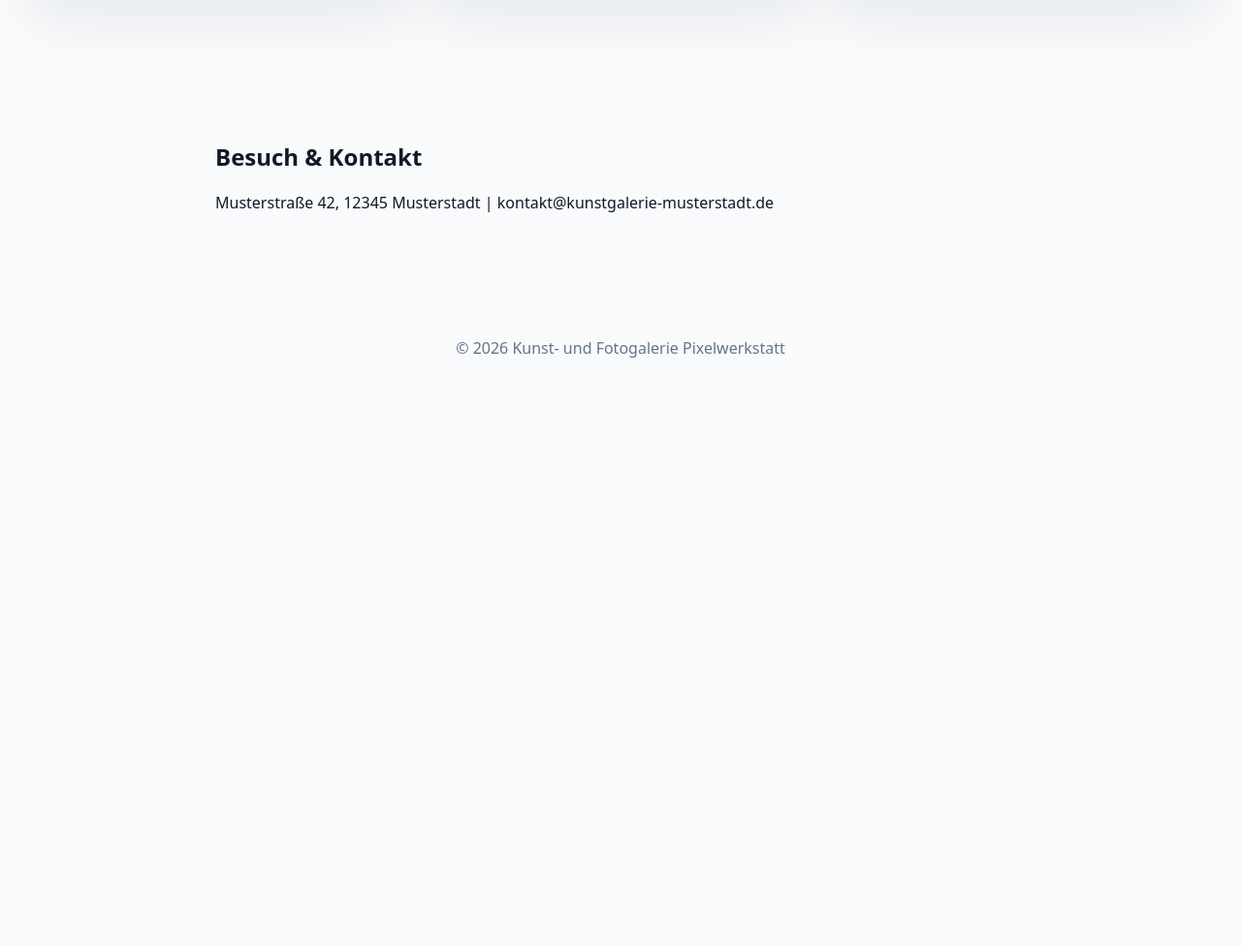
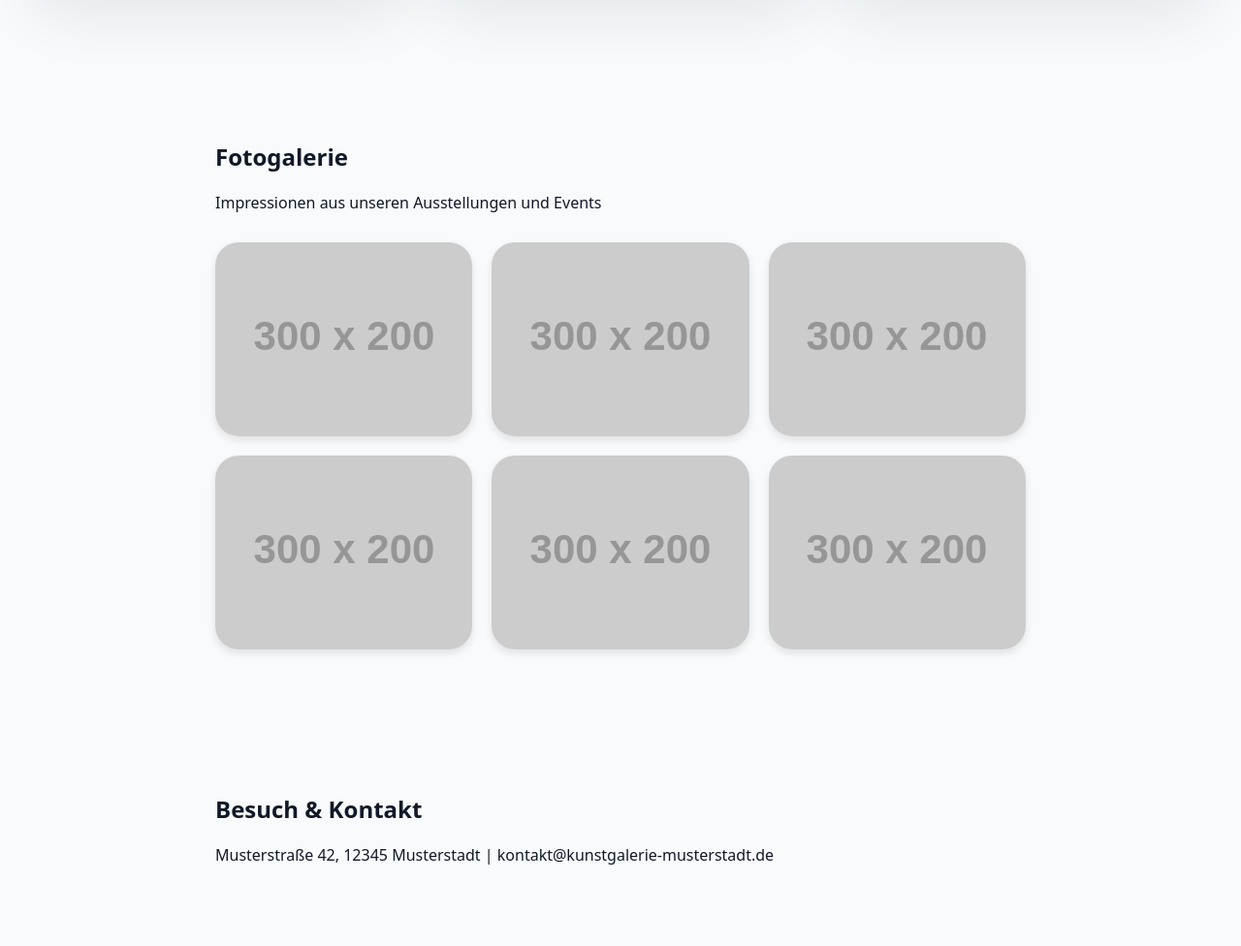
Before and after one commit to HeikeFleischmann/TestHF, a plain HTML site: page index.html in a window 1280 px wide. Shown: the part 1150-2126 px from the top of the page at 97% size. Before the commit the page ends 1568 px from the top, so only its background shows below. Drawn offline with Linux system fonts and the light colour scheme; placeholder pictures from the web are drawn by us.

Commit message:
Fotogalerie-Bereich hinzugefügt unterhalb der Feature-Karten

```diff
--- a/index.html
+++ b/index.html
@@ -31,6 +31,7 @@
         <div class="nav-links">
           <a href="#idee">Über uns</a>
           <a href="#features">Ausstellungen</a>
+          <a href="#fotogalerie">Fotogalerie</a>
           <a href="#kontakt">Kontakt</a>
         </div>
       </nav>
@@ -74,6 +75,32 @@
         </article>
       </section>
 
+      <!-- KOMPONENTE: Fotogalerie -->
+      <section id="fotogalerie" class="section">
+        <h2>Fotogalerie</h2>
+        <p>Impressionen aus unseren Ausstellungen und Events</p>
+        <div class="fotogalerie-grid">
+          <div class="fotogalerie-item">
+            <img src="https://placehold.co/300x200?text=Bild+1" alt="Ausstellung 1">
+          </div>
+          <div class="fotogalerie-item">
+            <img src="https://placehold.co/300x200?text=Bild+2" alt="Ausstellung 2">
+          </div>
+          <div class="fotogalerie-item">
+            <img src="https://placehold.co/300x200?text=Bild+3" alt="Ausstellung 3">
+          </div>
+          <div class="fotogalerie-item">
+            <img src="https://placehold.co/300x200?text=Bild+4" alt="Ausstellung 4">
+          </div>
+          <div class="fotogalerie-item">
+            <img src="https://placehold.co/300x200?text=Bild+5" alt="Ausstellung 5">
+          </div>
+          <div class="fotogalerie-item">
+            <img src="https://placehold.co/300x200?text=Bild+6" alt="Ausstellung 6">
+          </div>
+        </div>
+      </section>
+
       <!-- KOMPONENTE: Kontakt -->
       <section id="kontakt" class="section">
         <h2>Besuch & Kontakt</h2>
--- a/styles.css
+++ b/styles.css
@@ -113,6 +113,33 @@ article {
   box-shadow: 0 20px 60px rgba(15, 23, 42, 0.08);
 }
 
+/* Fotogalerie-Stile */
+.fotogalerie-grid {
+  display: grid;
+  grid-template-columns: repeat(auto-fill, minmax(250px, 1fr));
+  gap: 20px;
+  margin-top: 30px;
+}
+
+.fotogalerie-item {
+  overflow: hidden;
+  border-radius: var(--radius);
+  box-shadow: 0 4px 8px rgba(0, 0, 0, 0.1);
+  transition: transform 0.3s ease;
+}
+
+.fotogalerie-item:hover {
+  transform: translateY(-5px);
+  box-shadow: 0 8px 16px rgba(0, 0, 0, 0.2);
+}
+
+.fotogalerie-item img {
+  width: 100%;
+  height: 200px;
+  object-fit: cover;
+  display: block;
+}
+
 footer {
   padding: 32px;
   text-align: center;
@@ -150,4 +177,9 @@ footer {
   .nav-links.active {
     display: flex;
   }
+
+  /* Responsive Fotogalerie */
+  .fotogalerie-grid {
+    grid-template-columns: 1fr;
+  }
 }
```
